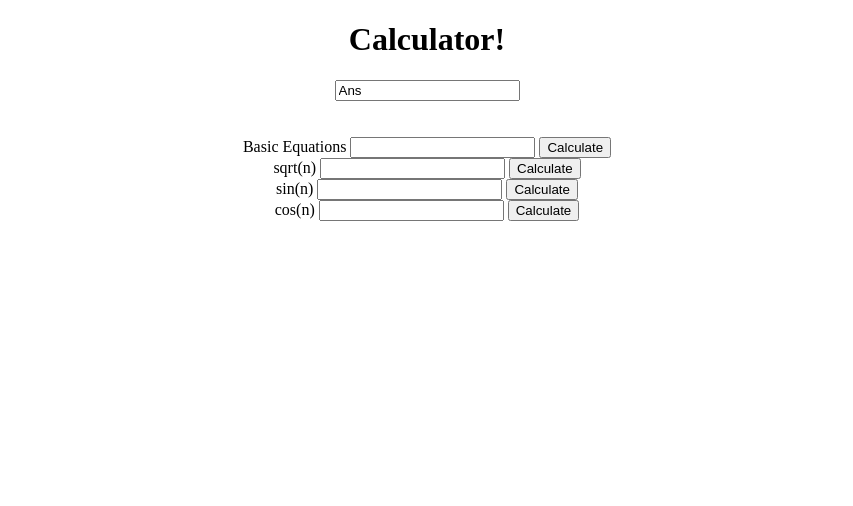
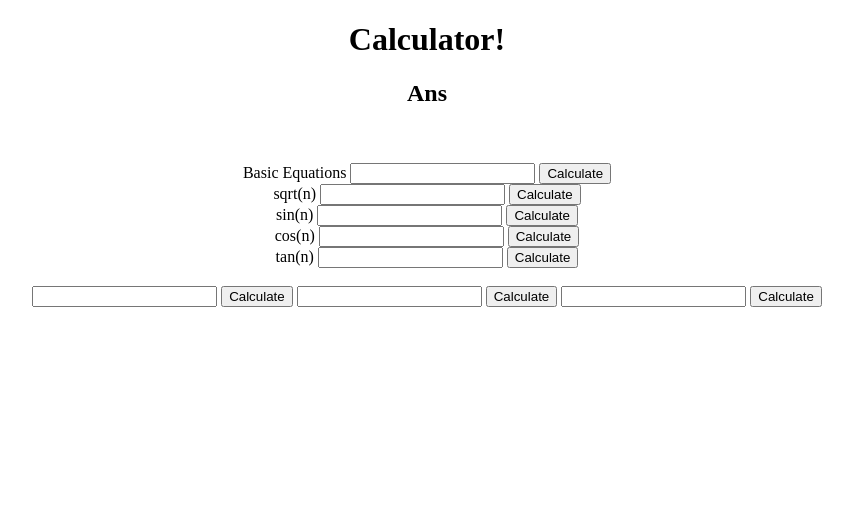
Before and after one commit to amymainyc/calc-calculator, a Flask app: page / in a window 1280 px wide. Shown: the top 506 px of the page, without its empty margins (221-1074 px from the left). Run offline with Flask 2, Linux system fonts and the light colour scheme.

Commit message:
add files

```diff
--- a/static/script.js
+++ b/static/script.js
@@ -1,9 +1,21 @@
+function calculate(f):
+
 function eval() {
-	let evalInput = document.getElementById("eval1").value
-  fetch(`eval/${evalInput}`)
+	let input = document.getElementById("eval").value
+  fetch(`eval/${input}`)
 	.then(response => response.text())
 	.then(answer => {
 		let ansBox = document.getElementById("ansbx")
-		ansBox.value = answer
+		ansBox.innerHTML = answer
 	})
-};
+}
+
+function sin() {
+	let input = document.getElementById("sin").value
+  fetch(`sin/${input}`)
+	.then(response => response.text())
+	.then(answer => {
+		let ansBox = document.getElementById("ansbx")
+		ansBox.innerHTML = answer
+	})
+}
--- a/templates/index.html
+++ b/templates/index.html
@@ -12,26 +12,42 @@
 <body>
 
   <h1 id="">Calculator!</h1>
-	      <input type="text" id="ansbx" value="Ans">
+  <h2 id="ansbx">Ans</h2>
 	<form>
 
 	  <div class="input">
 			<br><br>
 			Basic Equations
-			<input type="text" id="eval1" value="">
-			<input type="button" id="eval2" value="Calculate" onclick="eval()">
+			<input type="text" id="eval" value="">
+			<input type="button" value="Calculate" onclick="calculate('eval')">
 			<br>
 			sqrt(n)
-			<input type="text" id="sqrt1" value="" onKeyPress="return sqrt()">
-			<input type="button" id="sqrt2" value="Calculate" onclick="sqrt()">
+			<input type="text" id="sqrt" value="" onKeyPress="return sqrt()">
+			<input type="button" value="Calculate" onclick="calculate('sqrt')">
 			<br>
+
 			sin(n)
-			<input type="text" id="sin1" value="" oMnKeyPress="return sin()">
-			<input type="button" id="sin2" value="Calculate" onclick="sin()">
+			<input type="text" id="sin" value="" oMnKeyPress="return sin()">
+			<input type="button" value="Calculate" onclick="sin()">
 			<br>
 			cos(n)
-			<input type="text" id="cos1" value="" onKeyPress="return cos()">
-			<input type="button" id="cos2" value="Calculate" onclick="cos()">
+			<input type="text" id="cos" value="" onKeyPress="return cos()">
+			<input type="button" value="Calculate" onclick="cos()">
+      <br>
+      tan(n)
+      <input type="text" id="tan" value="" onKeyPress="return tan()">
+			<input type="button" value="Calculate" onclick="tan()">
+
+      <br><br>
+      <input type="text" id="tan" value="" onKeyPress="return tan()">
+			<input type="button" value="Calculate" onclick="tan()">
+      <input type="text" id="tan" value="" onKeyPress="return tan()">
+			<input type="button" value="Calculate" onclick="tan()">
+      <input type="text" id="tan" value="" onKeyPress="return tan()">
+			<input type="button" value="Calculate" onclick="tan()">
+
+
+
 		</div>
 <!--   <br>
   <div class="flex-container buttons">
```
Also changed, not shown: main.py (+0 -34 lines).
